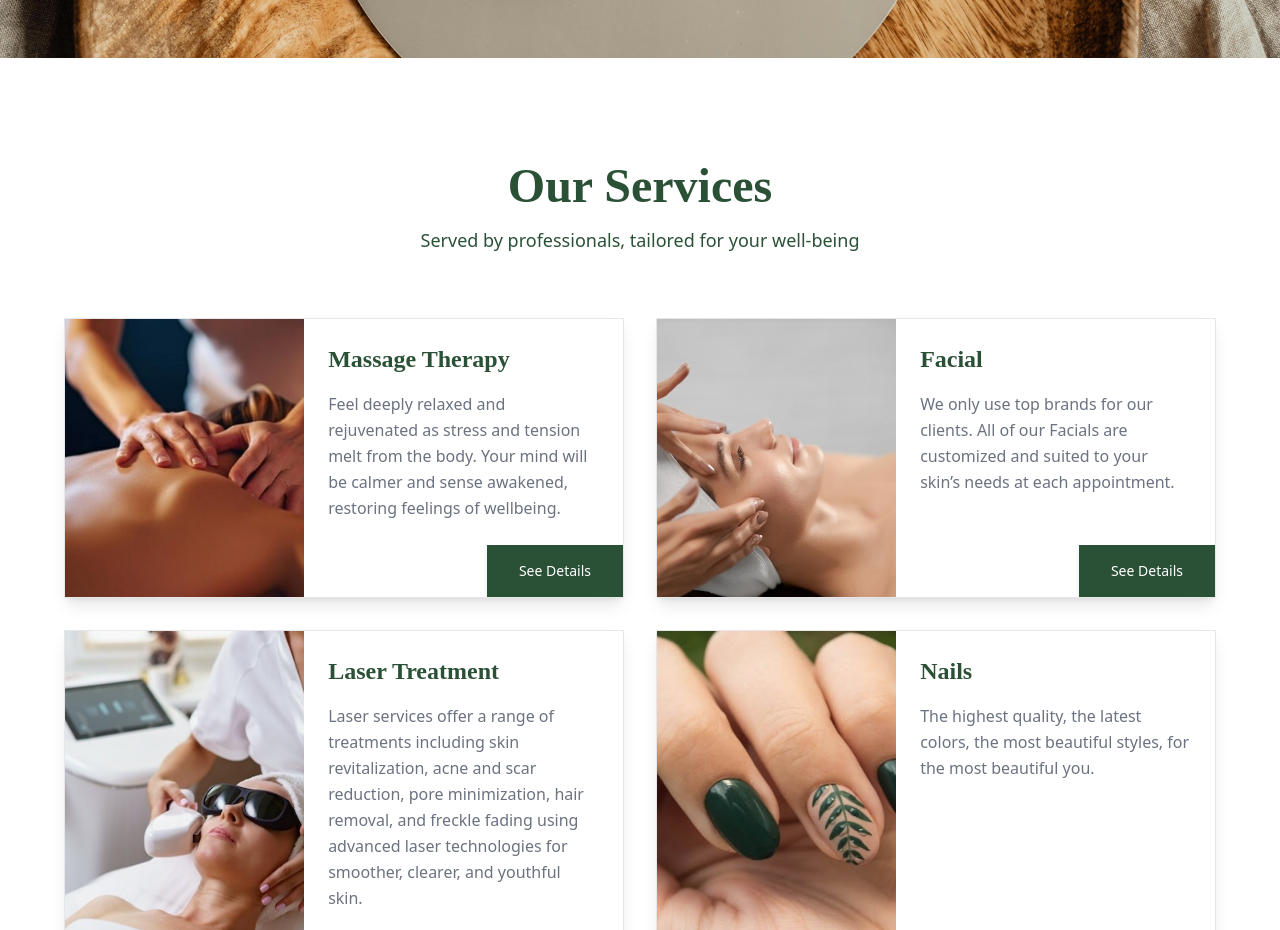
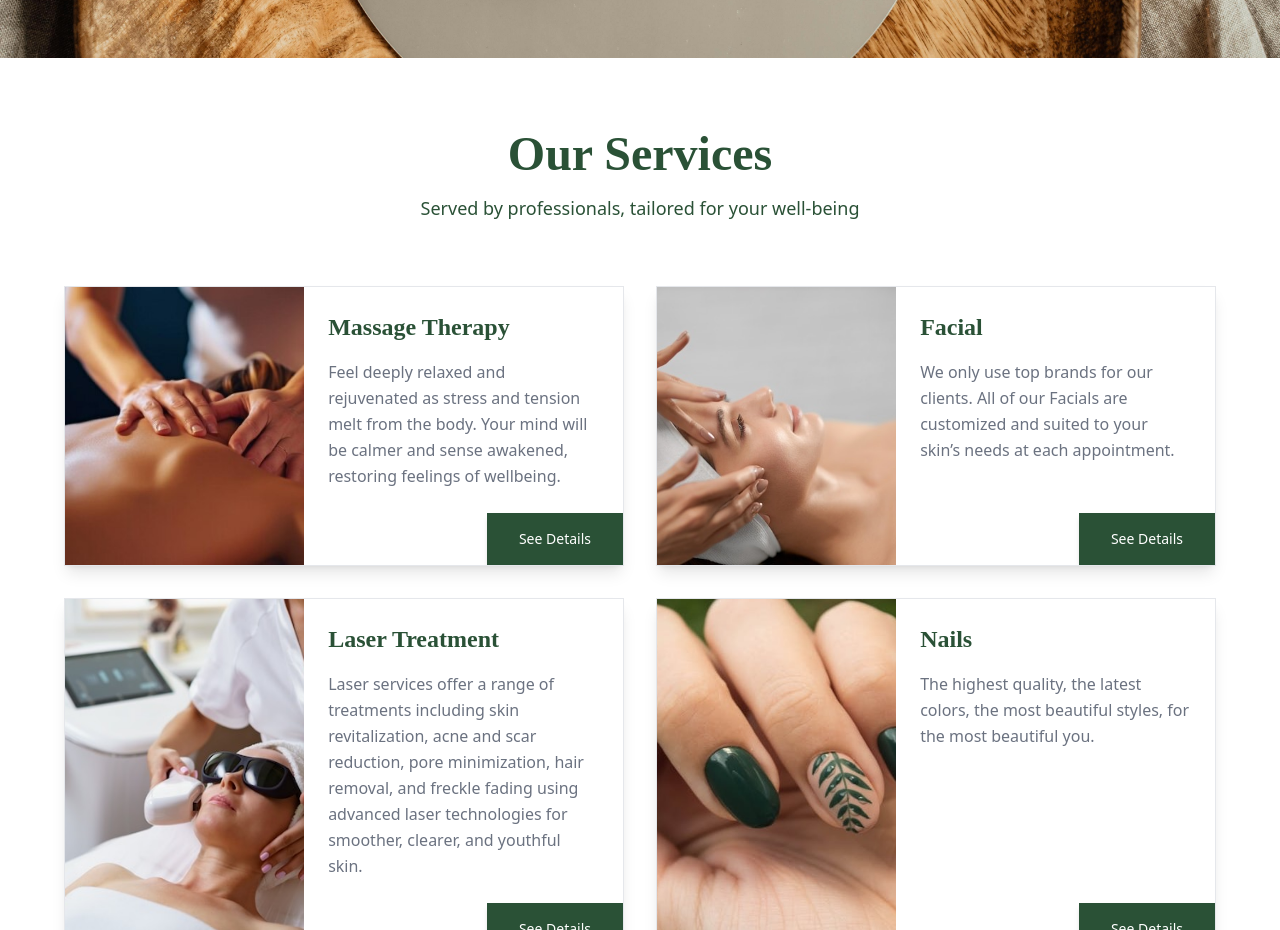
Before and after one commit to ice188/ojas, a Next.js app in the folder ojas/: page / in a window 1280 px wide. Shown: the part 840-1770 px from the top of the page. Built offline with nearby package versions, Linux system fonts and the light colour scheme; a web font is replaced by a local one.

Commit message:
our services

```diff
--- a/ojas/src/app/components/service.tsx
+++ b/ojas/src/app/components/service.tsx
@@ -6,7 +6,7 @@ export default function Service() {
   return (
     <div className="bg-white text-[#2a5136] relative px-0 md:px-16 pt-8">
       <div className="w-full max-w-7xl mx-auto">
-        <div className="w-full flex flex-col justify-center items-center gap-2 pb-8 sm:pb-16 sm:pt-8 relative">
+        <div className="w-full flex flex-col justify-center items-center gap-2 pb-8 sm:pb-16 relative">
           {/* <img
             className="absolute -mt-16 sm:-mt-0 left-[5%] transform w-[66px] h-[66px] md:w-[160px] md:h-[160px] object-contain"
             src="/home/leaf1.png"
```
